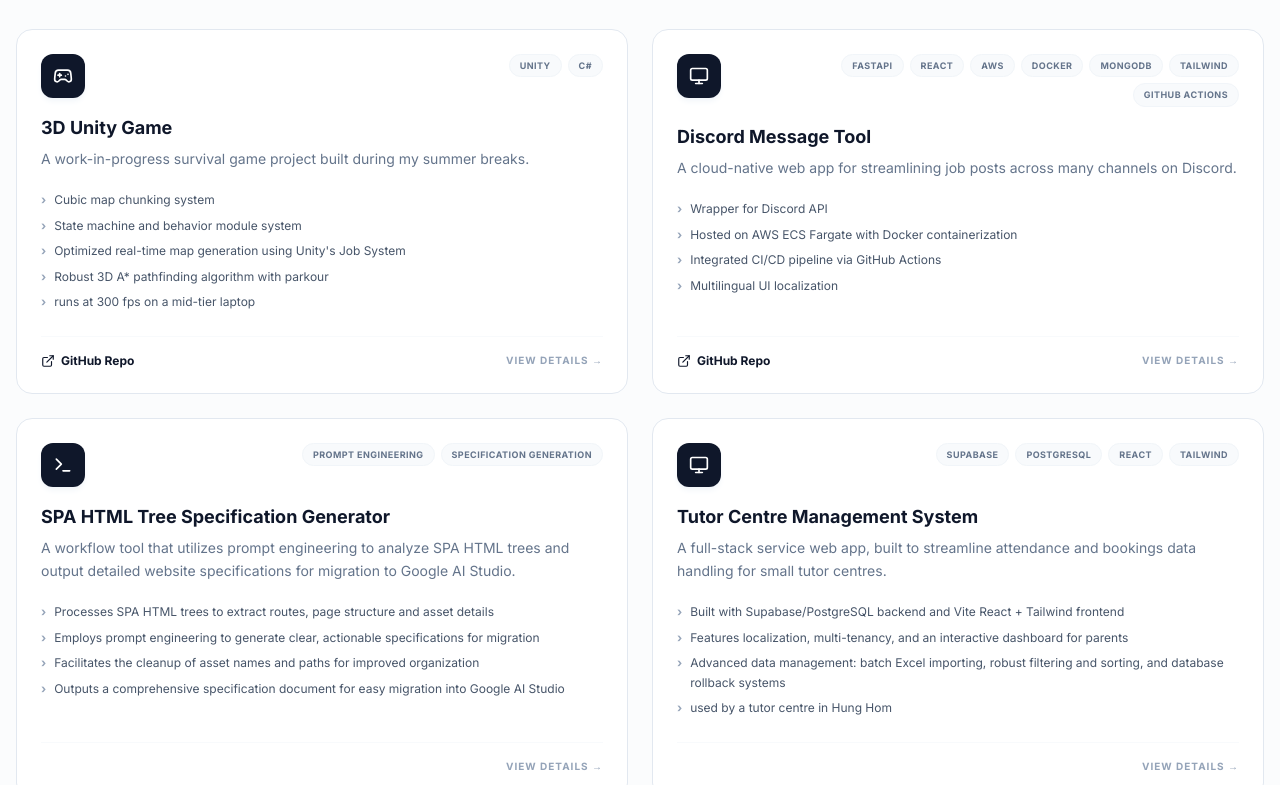
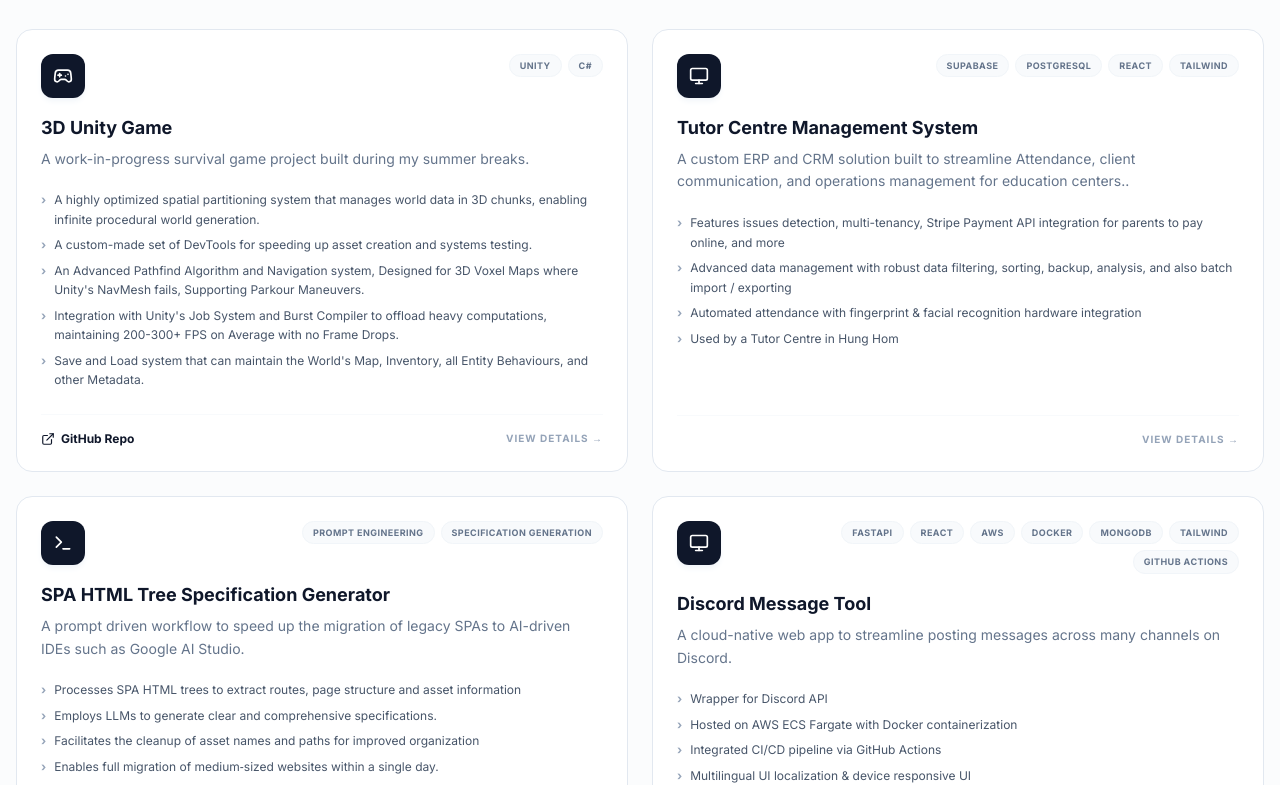
Before and after one commit to ilmn25/ilmn25, a React (Vite) app: page / in a window 1280 px wide. Shown: the part 2295-3080 px from the top of the page. Built offline with nearby package versions, Linux system fonts and the light colour scheme.

Commit message:
Tweaked text and improved Discord page

```diff
--- a/components/DiscordProjectPage.tsx
+++ b/components/DiscordProjectPage.tsx
@@ -1,7 +1,19 @@
 
 import React, { useEffect, useState } from 'react';
-import { ArrowLeft, Github, Server, ZoomIn, X, Play } from 'lucide-react';
-import { DISCORD_HIGHLIGHTS, DISCORD_GALLERY, DISCORD_STRUCTURED_STACK } from '../data/discordTool';
+import {
+  ArrowLeft,
+  Github,
+  Server,
+  ZoomIn,
+  X,
+  Play,
+  Cloud,
+  Zap,
+  Database,
+  Languages,
+  Layout
+} from 'lucide-react';
+import { DISCORD_HIGHLIGHTS, DISCORD_GALLERY, DISCORD_STRUCTURED_STACK, DISCORD_FEATURES } from '../data/discordTool';
 
 interface DiscordProjectPageProps {
   onBack: () => void;
@@ -17,6 +29,18 @@ const DiscordProjectPage: React.FC<DiscordProjectPageProps> = ({ onBack }) => {
   const videoId = "F0IlZSnug6Q";
   const youtubeUrl = `https://www.youtube.com/watch?v=${videoId}`;
   const thumbnail = `https://img.youtube.com/vi/${videoId}/maxresdefault.jpg`;
+
+  const getIcon = (type: string) => {
+    const props = { className: "w-4 h-4" };
+    switch (type) {
+      case 'cloud': return <Cloud {...props} />;
+      case 'zap': return <Zap {...props} />;
+      case 'database': return <Database {...props} />;
+      case 'languages': return <Languages {...props} />;
+      case 'layout': return <Layout {...props} />;
+      default: return <Server {...props} />;
+    }
+  };
 
   return (
     <>
@@ -112,7 +136,6 @@ const DiscordProjectPage: React.FC<DiscordProjectPageProps> = ({ onBack }) => {
                   className="w-full h-full object-cover opacity-60 group-hover:opacity-80 transition-all duration-700"
                 />
 
-                {/* Play Button Overlay */}
                 <div className="absolute inset-0 flex items-center justify-center">
                   <div className="p-5 bg-white/95 backdrop-blur-md rounded-full shadow-2xl scale-90 group-hover:scale-110 transition-transform duration-300">
                     <Play className="w-8 h-8 text-slate-900 fill-slate-900 ml-1" />
@@ -128,6 +151,38 @@ const DiscordProjectPage: React.FC<DiscordProjectPageProps> = ({ onBack }) => {
               </a>
             </div>
           </div>
+
+          {/* Technical Modules Section - Changed to 2 columns on large screens */}
+          <section className="mb-16">
+            <h2 className="text-[10px] font-mono uppercase tracking-[0.3em] text-slate-400 mb-6 flex items-center gap-3">
+              <span className="w-8 h-[1px] bg-slate-200"></span>
+              Technical Modules
+            </h2>
+            <div className="grid grid-cols-1 md:grid-cols-2 gap-6">
+              {DISCORD_FEATURES.map((feature, idx) => (
+                <div key={idx} className="group bg-white border border-slate-100 rounded-2xl overflow-hidden hover:shadow-xl hover:shadow-slate-200/50 transition-all duration-500">
+                  <div className="aspect-[21/9] overflow-hidden bg-slate-100">
+                    <img
+                      src={feature.image}
+                      alt={feature.title}
+                      className="w-full h-full object-cover scale-110 group-hover:scale-125 transition-transform duration-700"
+                    />
+                  </div>
+                  <div className="p-6">
+                    <div className="flex items-center gap-3 mb-3">
+                      <div className="p-2 bg-slate-50 rounded-xl text-slate-900 group-hover:bg-slate-900 group-hover:text-white transition-colors">
+                        {getIcon(feature.iconType)}
+                      </div>
+                      <h3 className="text-base font-bold text-slate-900">{feature.title}</h3>
+                    </div>
+                    <p className="text-slate-500 text-xs leading-relaxed">
+                      {feature.description}
+                    </p>
+                  </div>
+                </div>
+              ))}
+            </div>
+          </section>
 
           {/* Gallery Section */}
           <section className="mb-16">
--- a/components/TutorProjectPage.tsx
+++ b/components/TutorProjectPage.tsx
@@ -42,7 +42,7 @@ const TutorProjectPage: React.FC<TutorProjectPageProps> = ({ onBack }) => {
               <span className="px-2.5 py-0.5 bg-slate-900 text-white text-[9px] font-bold rounded-full uppercase tracking-widest">Web App</span>
             </div>
             <p className="text-slate-500 text-sm md:text-base max-w-2xl leading-relaxed mb-6">
-              A custom ERP and CRM solution built to streamline Attendance, Client communication, and Financial bookkeeping for education centers.
+              A custom ERP and CRM solution built to streamline Attendance, Client Communication, and Operations Management for education centers.
             </p>
             <div className="flex flex-wrap gap-x-6 gap-y-2">
               {TUTOR_HIGHLIGHTS.map((item, i) => (
--- a/constants.ts
+++ b/constants.ts
@@ -1,3 +1,4 @@
+
 import { Project, Experience, SkillGroup } from './types';
 
 export const ASSETS_URL = "https://raw.githubusercontent.com/ilmn25/ilmn25/refs/heads/prod/assets";
@@ -74,60 +75,60 @@ export const PROJECTS: Project[] = [
     category: 'game',
     tags: ['Unity', 'C#'],
     highlights: [
-      'Cubic map chunking system',
-      'State machine and behavior module system',
-      "Optimized real-time map generation using Unity's Job System",
-      'Robust 3D A* pathfinding algorithm with parkour',
-      'runs at 300 fps on a mid-tier laptop'
+      'A highly optimized spatial partitioning system that manages world data in 3D chunks, enabling infinite procedural world generation.',
+      "A custom-made set of DevTools for speeding up asset creation and systems testing.",
+      "An Advanced Pathfind Algorithm and Navigation system, Designed for 3D Voxel Maps where Unity's NavMesh fails, Supporting Parkour Maneuvers.",
+      "Integration with Unity's Job System and Burst Compiler to offload heavy computations, maintaining 200-300+ FPS on Average with no Frame Drops.",
+      "Save and Load system that can maintain the World's Map, Inventory, all Entity Behaviours, and other Metadata."
     ],
     links: [
       { label: 'GitHub Repo', url: 'https://github.com/ilmn25/240809' },
     ]
   },
   {
+    id: 'tutor-db',
+    title: 'Tutor Centre Management System',
+    description: 'A custom ERP and CRM solution built to streamline Attendance, client communication, and operations management for education centers..',
+    category: 'web',
+    tags: ['Supabase', 'PostgreSQL', 'React', 'Tailwind'],
+    highlights: [
+      'Features issues detection, multi-tenancy, Stripe Payment API integration for parents to pay online, and more',
+      'Advanced data management with robust data filtering, sorting, backup, analysis, and also batch import / exporting',
+      'Automated attendance with fingerprint & facial recognition hardware integration',
+      'Used by a Tutor Centre in Hung Hom'
+    ],
+    links: [
+    ]
+  },
+  {
+    id: 'ai-studio-migration-workflow',
+    title: 'SPA HTML Tree Specification Generator',
+    description: 'A prompt driven workflow to speed up the migration of legacy SPAs to AI-driven IDEs such as Google AI Studio.',
+    category: 'workflow',
+    tags: ['Prompt Engineering', 'Specification Generation'],
+    highlights: [
+      'Processes SPA HTML trees to extract routes, page structure and asset information',
+      'Employs LLMs to generate clear and comprehensive specifications.',
+      'Facilitates the cleanup of asset names and paths for improved organization',
+      "Enables full migration of medium‑sized websites within a single day."
+    ],
+    links: [
+    ]
+  },
+  {
     id: 'discord-tool',
     title: 'Discord Message Tool',
-    description: 'A cloud-native web app for streamlining job posts across many channels on Discord.',
+    description: 'A cloud-native web app to streamline posting messages across many channels on Discord.',
     category: 'web',
     tags: ['FastAPI', 'React', 'AWS', 'Docker', 'MongoDB', 'Tailwind', 'GitHub Actions'],
     highlights: [
       'Wrapper for Discord API',
       'Hosted on AWS ECS Fargate with Docker containerization',
       'Integrated CI/CD pipeline via GitHub Actions',
-      'Multilingual UI localization'
+      'Multilingual UI localization & device responsive UI'
     ],
     links: [
       { label: 'GitHub Repo', url: 'https://github.com/ilmn25/251128' }
-    ]
-  },
-  {
-    id: 'ai-studio-migration-workflow',
-    title: 'SPA HTML Tree Specification Generator',
-    description: 'A workflow tool that utilizes prompt engineering to analyze SPA HTML trees and output detailed website specifications for migration to Google AI Studio.',
-    category: 'workflow',
-    tags: ['Prompt Engineering', 'Specification Generation'],
-    highlights: [
-      'Processes SPA HTML trees to extract routes, page structure and asset details',
-      'Employs prompt engineering to generate clear, actionable specifications for migration',
-      'Facilitates the cleanup of asset names and paths for improved organization',
-      'Outputs a comprehensive specification document for easy migration into Google AI Studio'
-    ],
-    links: [
-    ]
-  },
-  {
-    id: 'tutor-db',
-    title: 'Tutor Centre Management System',
-    description: 'A full-stack service web app, built to streamline attendance and bookings data handling for small tutor centres.',
-    category: 'web',
-    tags: ['Supabase', 'PostgreSQL', 'React', 'Tailwind'],
-    highlights: [
-      'Built with Supabase/PostgreSQL backend and Vite React + Tailwind frontend',
-      'Features localization, multi-tenancy, and an interactive dashboard for parents',
-      'Advanced data management: batch Excel importing, robust filtering and sorting, and database rollback systems',
-      'used by a tutor centre in Hung Hom'
-    ],
-    links: [
     ]
   },
   {
@@ -142,8 +143,8 @@ export const PROJECTS: Project[] = [
     ],
     links: [
       { label: 'Twitter', url: 'https://x.com/ilmn25/' },
-      { label: 'VGen', url: 'https://vgen.co/ilmn25/portfolio' },
-      { label: 'Instagram', url: 'https://www.instagram.com/ilmnnnnnnnnnn/' }
+      { label: 'Instagram', url: 'https://www.instagram.com/ilmnnnnnnnnnn/' },
+      { label: 'Youtube', url: 'https://www.youtube.com/@ilmn25' }
     ]
   }
 ];
--- a/data/spaTree.ts
+++ b/data/spaTree.ts
@@ -39,9 +39,9 @@ export const WORKFLOW_STEPS: WorkflowStep[] = [
 
 export const WORKFLOW_HIGHLIGHTS = [
   "Enables full migration of medium‑sized websites within a single day.",
-  "Achieves 99% route coverage.",
+  "Achieves 95% route coverage.",
   "Renames and reorganizes routing for improved clarity.",
-  "Unifies the assets folder and standardizes asset naming, which helps reset development slowdowns from technical debt."
+  "Unifies the assets folder and standardizes asset naming to improve the efficiency of future modifications."
 ];
 
 export const CODE_EXAMPLES = [
--- a/data/tutorProject.ts
+++ b/data/tutorProject.ts
@@ -58,14 +58,16 @@ export const TUTOR_FEATURES: ProjectFeature[] = [
 export const TUTOR_GALLERY = Array.from({ length: 32 }, (_, i) => `${TUTOR_BASE}/${i + 1}.png`);
 
 export const TUTOR_GALLERY_GROUPS: Record<string, number[]> = {
-  "Admin Organization Members Dashboard": [1, 2, 3, 22],
+  "Home Page": [36, 37],
+  "Admin Member Dashboards": [1, 2, 3, 22],
   "Admin Attendance Dashboard": [18, 19, 20, 21],
   "Admin Course Schedules Editor": [4, 5, 6],
-  "Admin Data Import / Exporting": [7, 8, 9],
+  "Admin Data Import / Exporting / Rollback": [7, 8, 9, 33],
   "Admin Issues Dashboard": [11, 12, 13, 14],
   "Admin Invoices Dashboard": [10, 15, 16, 17],
   "Parent Attendance Dashboard": [23, 24, 29],
   "Parent Issues Dashboard": [26, 27, 28],
   "Parent Invoices Payment Page": [25, 30],
+  "Screen Size Responive UI": [34, 35],
   "Supabase": [31, 32]
 };
--- a/data/unityProject.ts
+++ b/data/unityProject.ts
@@ -61,7 +61,7 @@ export const GAME_FEATURES: GameFeature[] = [
   },
   {
     title: "Custom Devtools",
-    description: "A comprehensive overview of the engine's capabilities, demonstrating real-time interactions and system stability.",
+    description: "A custom-made set of development tools for speeding up asset creation and testing.",
     media: {
       type: 'video',
       url: 'https://www.youtube.com/watch?v=Y2vqaBKJf1U',
```
Also changed, not shown: components/IllustrationPage.tsx (+32 -4 lines), data/discordTool.ts (+32 -6 lines).
